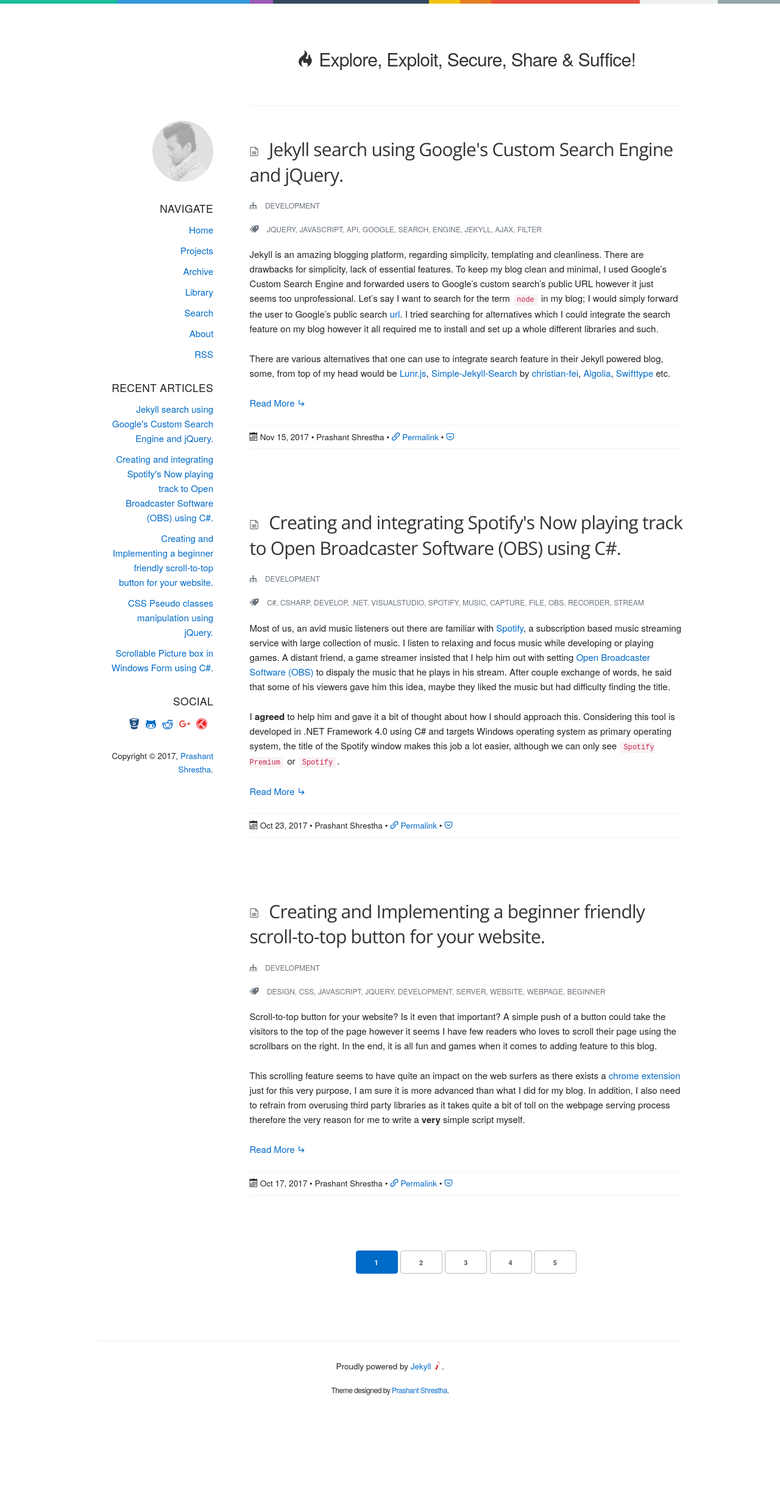
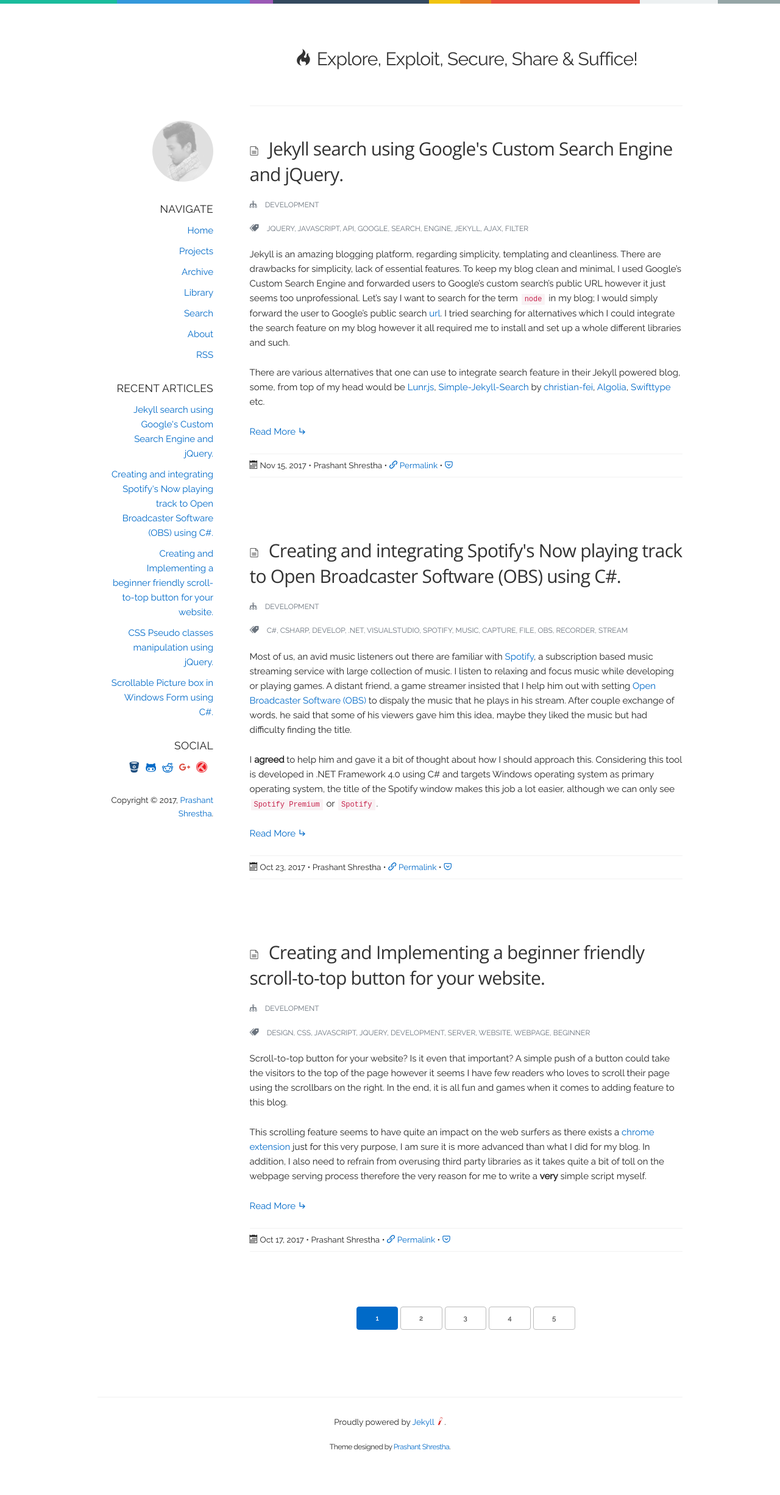
Before and after one commit to intern0t/personal-blog, a Jekyll site: the page built from index.md, in a window 1280 px wide. Shown: the whole page at 61% size. Built offline with Jekyll 4.4.1, drawn with Linux system fonts in a browser that asks for light colours; nearby versions of some CDN libraries; some web fonts are replaced; the list of posts is cut into pages by our own code; before the commit the page ends 2359 px from its top, so only the background shows below that.

Commit message:
Imported font combinations, not working on Netflity.

```diff
--- a/assets/css/blog.scss
+++ b/assets/css/blog.scss
@@ -4,7 +4,9 @@
 @charset "UTF-8";
 
 /* Import Fonts */
-@import url(https://fonts.googleapis.com/css?family=Open+Sans:400,300,300italic,400italic,700,700italic&subset=latin,cyrillic);
+// @import url(https://fonts.googleapis.com/css?family=Open+Sans:400,300,300italic,400italic,700,700italic&subset=latin,cyrillic);
+// @import url(http://fonts.googleapis.com/css?family=Raleway:400,300,600);
+@import url('https://fonts.googleapis.com/css?family=Open+Sans|Raleway');
 
 /* Global Variables */
 $globalFontFamily: "Open Sans", arial, sans-serif;
```
